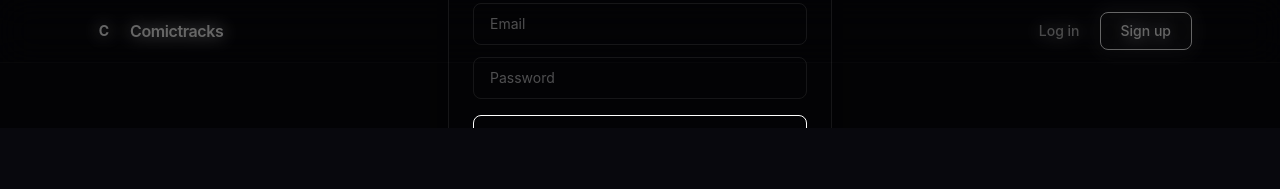
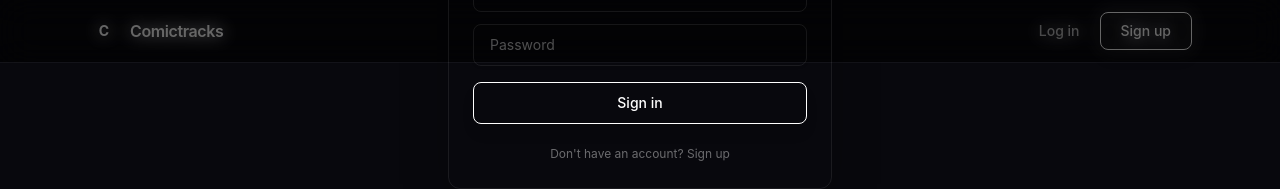
Before and after one commit to vincentsto199-blip/Comic, a React (Vite) app: page / in a window 1280 px wide. Both pictures are taken after a click on the button "Log in". Shown: the top 189 px of the page. Built offline with nearby package versions, Linux system fonts and the light colour scheme; no server answers.

Commit message:
Revert "Adjust auth modal positioning"
This reverts commit e457cab945212fb4eb21c8b91b30b90dc0671b2d.

```diff
--- a/src/components/AuthPanel.tsx
+++ b/src/components/AuthPanel.tsx
@@ -99,14 +99,14 @@ export function AuthPanel() {
 
       {showModal ? (
         <div
-          className="fixed inset-0 z-[60] flex items-center justify-center overflow-y-auto bg-black/60 px-4 py-16 backdrop-blur-sm animate-fade-in-fast"
+          className="fixed inset-0 z-50 flex items-center justify-center bg-black/60 backdrop-blur-sm animate-fade-in-fast"
           onClick={(e) => {
             if (e.target === e.currentTarget) setShowModal(false)
           }}
         >
           <div
             ref={modalRef}
-            className="relative w-full max-w-sm rounded-xl border border-white/[0.08] bg-ink-900 p-6 shadow-2xl shadow-black/40 animate-scale-in"
+            className="relative w-full max-w-sm mx-4 rounded-xl border border-white/[0.08] bg-ink-900 p-6 shadow-2xl shadow-black/40 animate-scale-in"
           >
             <button
               onClick={() => setShowModal(false)}
```
